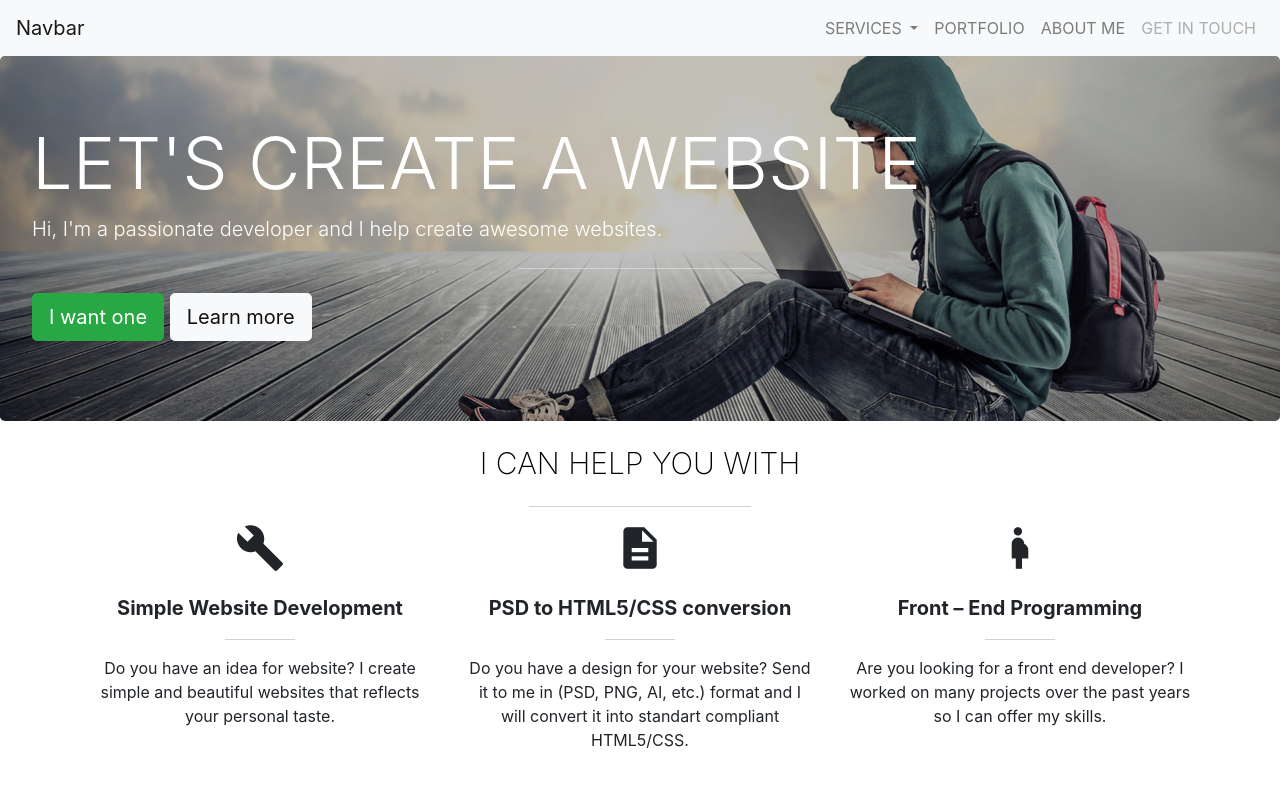
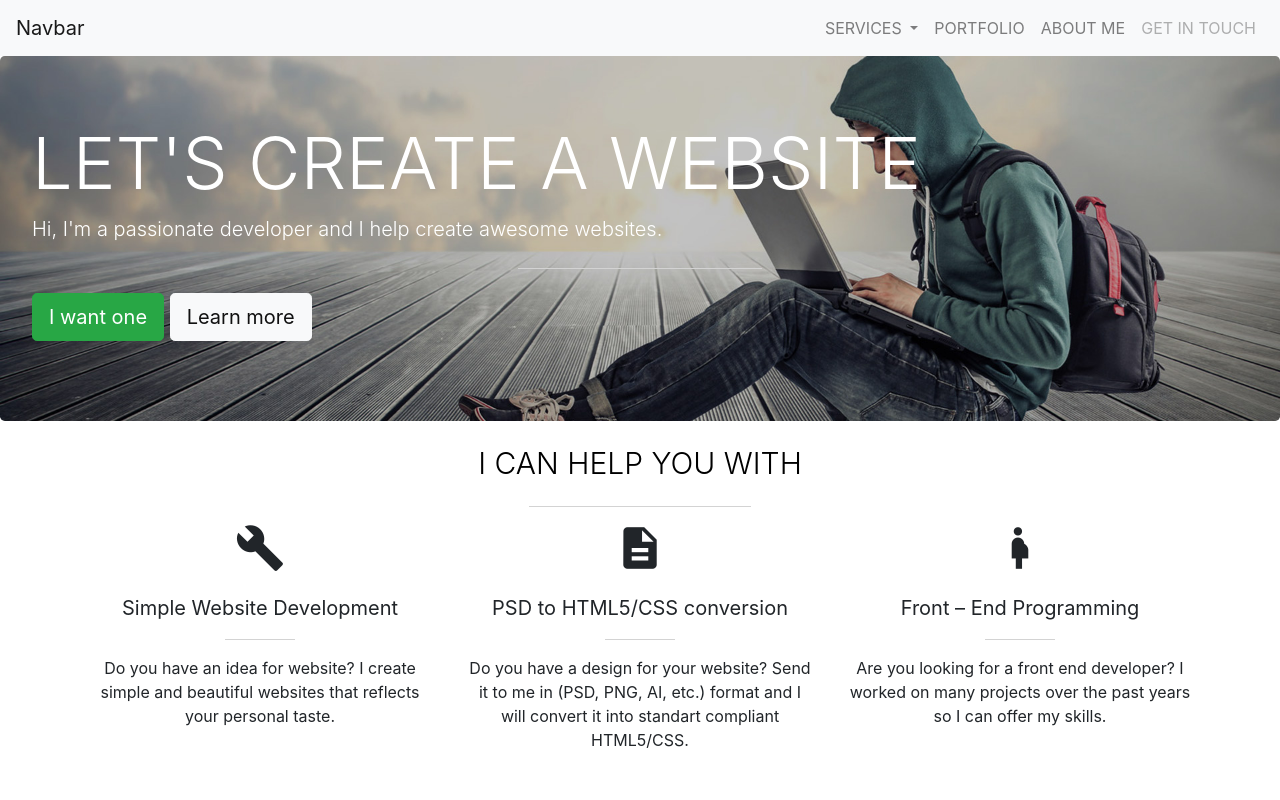
Before and after one commit to aidaspleckaitis/aidaspleckaitis.github.io, a plain HTML site: page index.html in a window 1280 px wide. Shown: the top 800 px of the page. Drawn offline with nearby package versions, Linux system fonts and the light colour scheme.

Commit message:
css change

```diff
--- a/style.css
+++ b/style.css
@@ -9,7 +9,7 @@
 .section {
 	color: black;
 	font-size: 30px;
-	font-weight: 200;
+	font-weight: 300;
 	text-transform: uppercase;
 	text-align: center;
 	margin-top: 20px;
@@ -19,6 +19,7 @@
 strong {
 	font-size: 20px;
 	text-align: center;
+	font-weight: 400;
 }
 
 .control {
```
